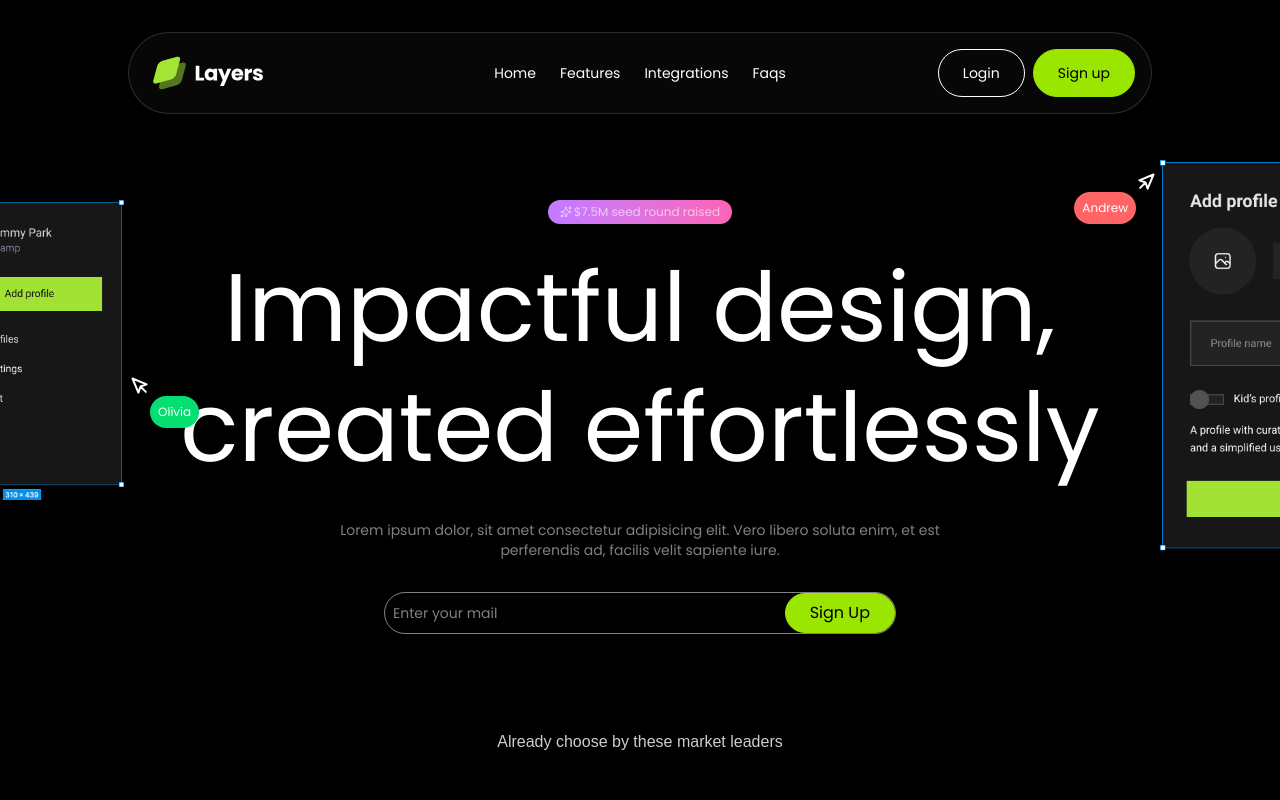
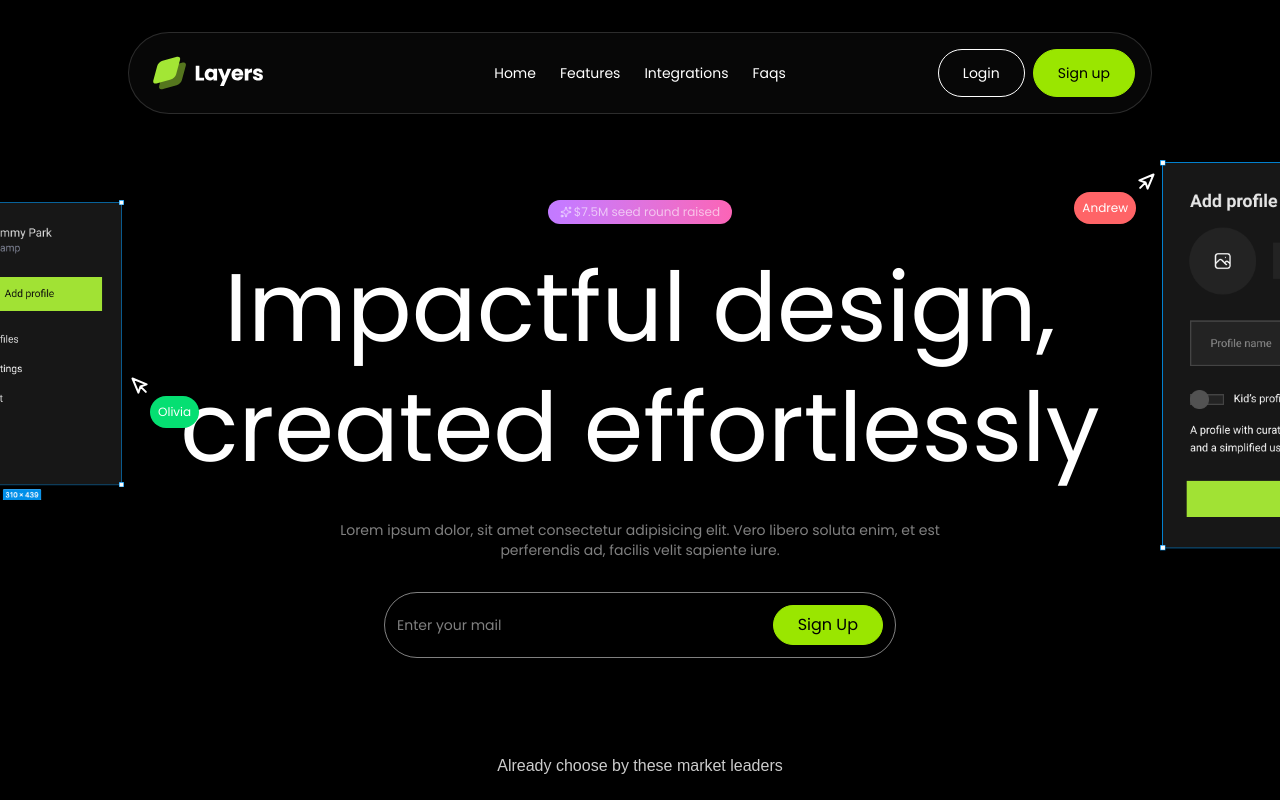
Before and after one commit to thedevbuilder/LaunchPad-Template-Layers, a Next.js app: page / in a window 1280 px wide. Shown: the top 800 px of the page. Built offline with nearby package versions, Linux system fonts and the light colour scheme.

Commit message:
fixed button squash in hero

```diff
--- a/sections/Hero.tsx
+++ b/sections/Hero.tsx
@@ -77,13 +77,13 @@ import { siteConfig } from "@/config/site"
                     <Image  draggable="false"  src={designexample_two} width={300} alt="showcase layers app in action"/>
                 </motion.div>
                 </div>
-                <form className="flex max-w-xs z-25 md:max-w-lg border mx-auto  border-white/50 rounded-full mt-8">
+                <form className="flex max-w-xl z-25 md:max-w-lg border p-3 mx-auto  border-white/50 rounded-full mt-8">
                 <input
                 type="email"
                 placeholder="Enter your mail"
-                className="bg-transparent text-sm pl-2 whitespace-nowrap font-poppins flex-1 outline-none"
+                className="bg-transparent text-sm whitespace-nowrap font-poppins flex-1 outline-none"
                 />
-                <Button type="submit" variant="primary" size="smx">Sign Up</Button>
+                <Button type="submit" className="shrink-0" variant="primary" size="smx">Sign Up</Button>
                 </form>
     </section>
  }
```
